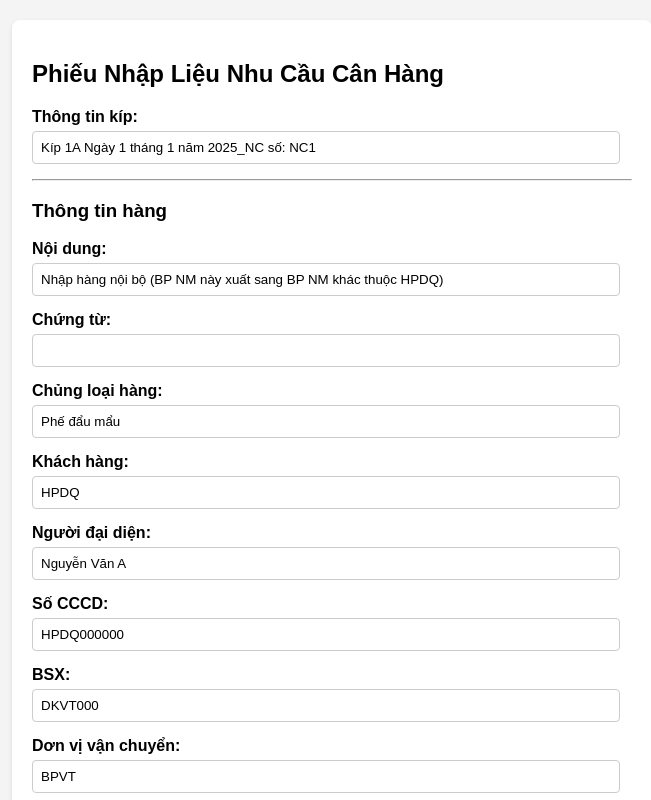
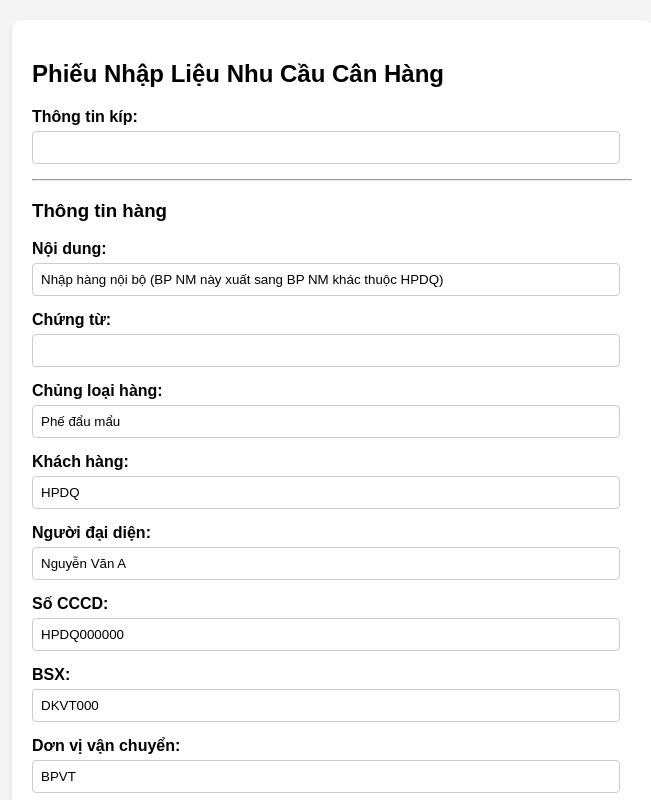
Before and after one commit to thanhduongnmc24-gif/canhang, a website: page public/index.html in a window 1280 px wide. Shown: the top 800 px of the page, without its empty margins (308-959 px from the left). Drawn offline with Linux system fonts and the light colour scheme.

Commit message:
Update index.html

```diff
--- a/public/index.html
+++ b/public/index.html
@@ -23,7 +23,7 @@
         <h2>Phiếu Nhập Liệu Nhu Cầu Cân Hàng</h2>
         <div class="form-group">
              <label for="input-a5">Thông tin kíp:</label>
-            <input type="text" id="input-a5" value="Kíp 1A Ngày 1 tháng 1 năm 2025_NC số: NC1">
+            <input type="text" id="input-a5" value="">
         </div>
         <hr>
         <h3>Thông tin hàng</h3>
```
